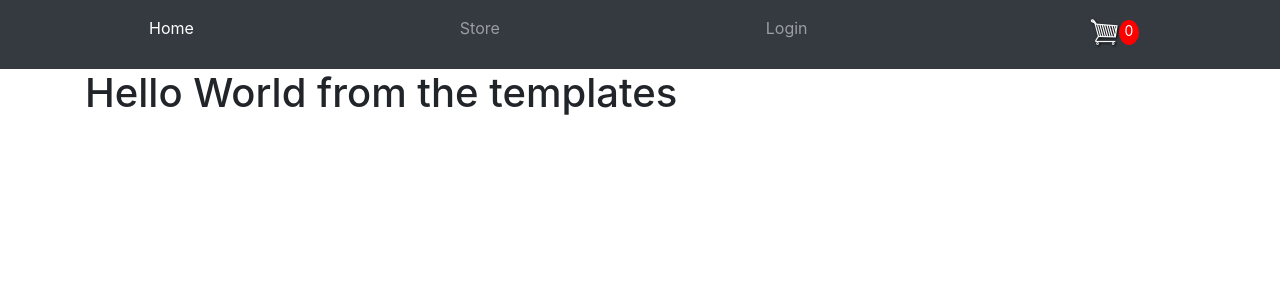
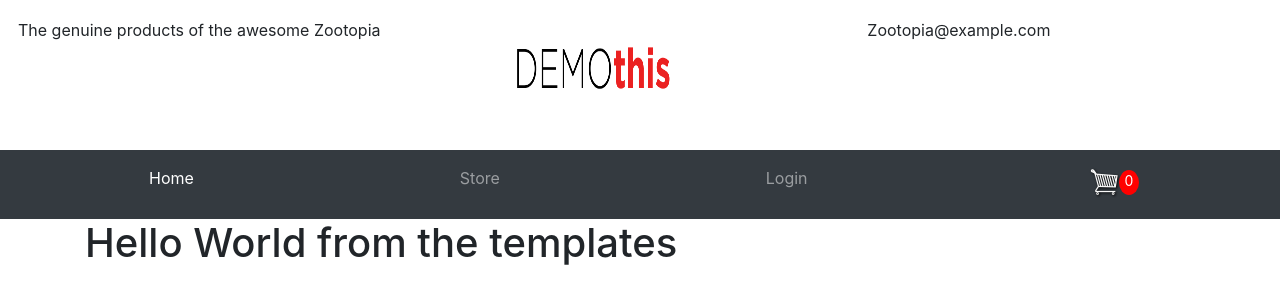
Before and after one commit to emalfiza/zootopia-stars, a Django app: page / in a window 1280 px wide. Shown: the top 304 px of the page. Run offline with Django 3.2, Linux system fonts and the light colour scheme; some libraries are stand-ins or nearby versions.

Commit message:
Add the container above the navbar to hold the advertorials

```diff
--- a/static/css/main.css
+++ b/static/css/main.css
@@ -1,3 +1,15 @@
+/* Top container above the navbar */
+.advert {
+    height: 150px;
+    padding: 18px;
+}
+
+.logo {
+    height: 100px;
+    width: 300px;
+}
+
+
 /* Start of the navbar components */
 #cart-total{
 	display: inline-block;
--- a/templates/base.html
+++ b/templates/base.html
@@ -15,6 +15,25 @@
     <link rel="stylesheet" type="text/css" href="{% static 'css/main.css' %}">
 </head>
 <body>
+
+    <!-- Start  of the container above the navbar -->
+    <div class="container-fluid advert">
+
+        <div class="row">
+            <div class="col-lg-4 col-md-4 col-sm-12">
+                <p>The genuine products of the awesome Zootopia</p>
+            </div>
+
+            <div class="col-lg-4 col-md-4 col-sm-12">
+                <img class="logo" src="{% static 'img/logo.png' %}">
+            </div>
+
+            <div class="col-lg-4 col-md-4 col-sm-12">
+                <p>Zootopia@example.com</p>
+            </div>
+        </div>
+    </div>
+    <!-- End container above the navbar -->
 
     <!-- Start Navbar -->
     <nav class="navbar navbar-expand-lg navbar-dark bg-dark">
```
